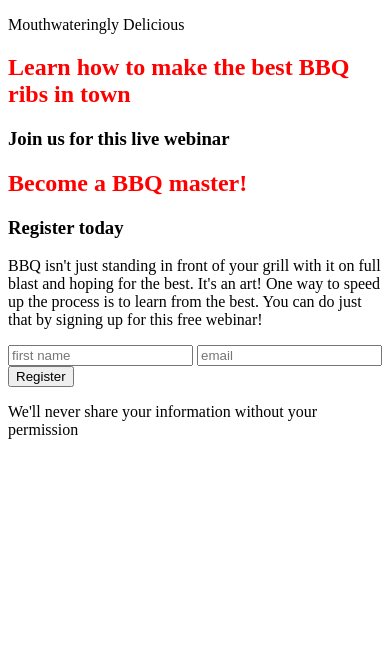
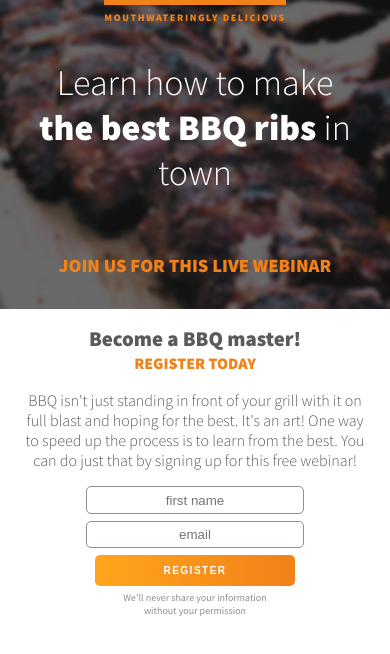
Before and after one commit to byaskew3/BBQ-Splash-Page, a plain HTML site: page index.html in a window 390 px wide. Drawn offline with Linux system fonts and the light colour scheme.

Commit message:
mobile design done

```diff
--- a/index.html
+++ b/index.html
@@ -4,6 +4,9 @@
     <meta charset="UTF-8">
     <meta http-equiv="X-UA-Compatible" content="IE=edge">
     <meta name="viewport" content="width=device-width, initial-scale=1.0">
+    <link rel="preconnect" href="https://fonts.googleapis.com">
+    <link rel="preconnect" href="https://fonts.gstatic.com" crossorigin>
+    <link href="https://fonts.googleapis.com/css2?family=Source+Sans+Pro:wght@300;400;900&display=swap" rel="stylesheet">
     <link rel="stylesheet" href="styles.css">
     <title>BBQ Splash Page</title>
 </head>
@@ -12,13 +15,14 @@
         <div class="container">
             <section class="container bbq-section">
                 <p class="head-text">Mouthwateringly Delicious</p>
-                <h1 class="main-text">Learn how to make the best BBQ ribs in town</h1>
+                <h1 class="main-text">Learn how to make <span class="bold-text">
+                    the best BBQ ribs</span> in town</h1>
                 <h3 class="footer-text">Join us for this live webinar</h3>
             </section>
             <section class="container form-section">
-                <h1 class="">Become a BBQ master!</h1>
-                <h3>Register today</h3>
-                <p>BBQ isn't just standing in front of your grill with it on full
+                <h1 class="form-head-text">Become a BBQ master!</h1>
+                <h3 class="form-subtext">Register today</h3>
+                <p class="form-main-text">BBQ isn't just standing in front of your grill with it on full
                     blast and hoping for the best. It's an art! One way to speed
                     up the process is to learn from the best. You can do just that
                     by signing up for this free webinar!
@@ -26,9 +30,9 @@
                 <div class="container input-section">
                     <input type="text" name="" id="" placeholder="first name">
                     <input type="text" name="" id="" placeholder="email">
+                    <button class="register-btn">Register</button>
                 </div>
-                <button class="register-btn">Register</button>
-                <p>We'll never share your information without your permission</p>
+                <p class="privacy-text">We'll never share your information <br> without your permission</p>
             </section>
         </div>
     </main>
--- a/styles.css
+++ b/styles.css
@@ -1,3 +1,124 @@
-h1 {
-    color: red;
+body {
+    margin: 0;
+    padding: 0;
+    color: white;
+    font-family: 'Source Sans Pro', sans-serif;
 }
+
+p {
+    margin: 0;
+}
+
+.container {
+    display: flex;
+    flex-direction: column;
+}
+
+.bbq-section {
+    /* border: 4px solid red; */
+    background-image: url(./images/dark-ribs.jpg);
+    background-size: cover;
+    background-position: center;
+}
+
+.form-section {
+    /* border: 4px solid green; */
+    margin: 1em 0;
+}
+
+/* ---------------- Typography ------------------------- */
+
+.main-text,
+.head-text,
+.footer-text {
+    text-align: center;
+}
+
+.head-text,
+.footer-text,
+.form-subtext {
+    color: #f18119;
+    line-height: 2.5;
+    text-transform: uppercase;
+}
+
+.head-text {
+    align-self: center;
+    border-top: 5px solid #f18119;
+    font-weight: 900;
+    font-size: .625rem;
+    letter-spacing: 1.6px;
+}
+
+.main-text {
+    font-size: 36px;
+    font-weight: 300;
+    padding: 0 1em;
+}
+
+.bold-text {
+    font-weight: 900;
+}
+
+/* ----------- Form Section --------------- */
+
+.form-head-text,
+input {
+    color: #5a5a5a;
+}
+
+.form-head-text,
+.form-subtext {
+    margin: 0;
+    text-align: center;
+}
+
+.form-head-text {
+    font-size: 21px;
+}
+
+.form-subtext {
+    font-size: 16px;
+    line-height: 1.4;
+}
+
+.form-main-text {
+    color: #5a5a5a;
+    font-weight: 300;
+    margin: 1em auto;
+    width: 90%;
+    text-align: center;
+}
+
+.input-section {
+   align-items: center;
+   margin: 0 auto;
+}
+
+input,
+.register-btn {
+    min-width: 200px;
+    text-align: center;
+    padding: .4em .6em;
+    margin-bottom: .5em;
+    border-radius: 5px;
+    border: 1px solid #8f8f8f;
+}
+
+.register-btn {
+    color: #fff;
+    padding: 1em 3em;
+    background: rgb(255,165,29);
+    background: linear-gradient(90deg, rgba(255,165,29,1) 0%, rgba(241,129,25,1) 100%);
+    border: none;
+    text-transform: uppercase;
+    font-size: 0.625rem;
+    font-weight: bold;
+    letter-spacing: 1.5px;
+}
+
+.privacy-text {
+    color: #8f8f8f;
+    font-size: 0.625rem;
+    text-align: center;
+}
```
